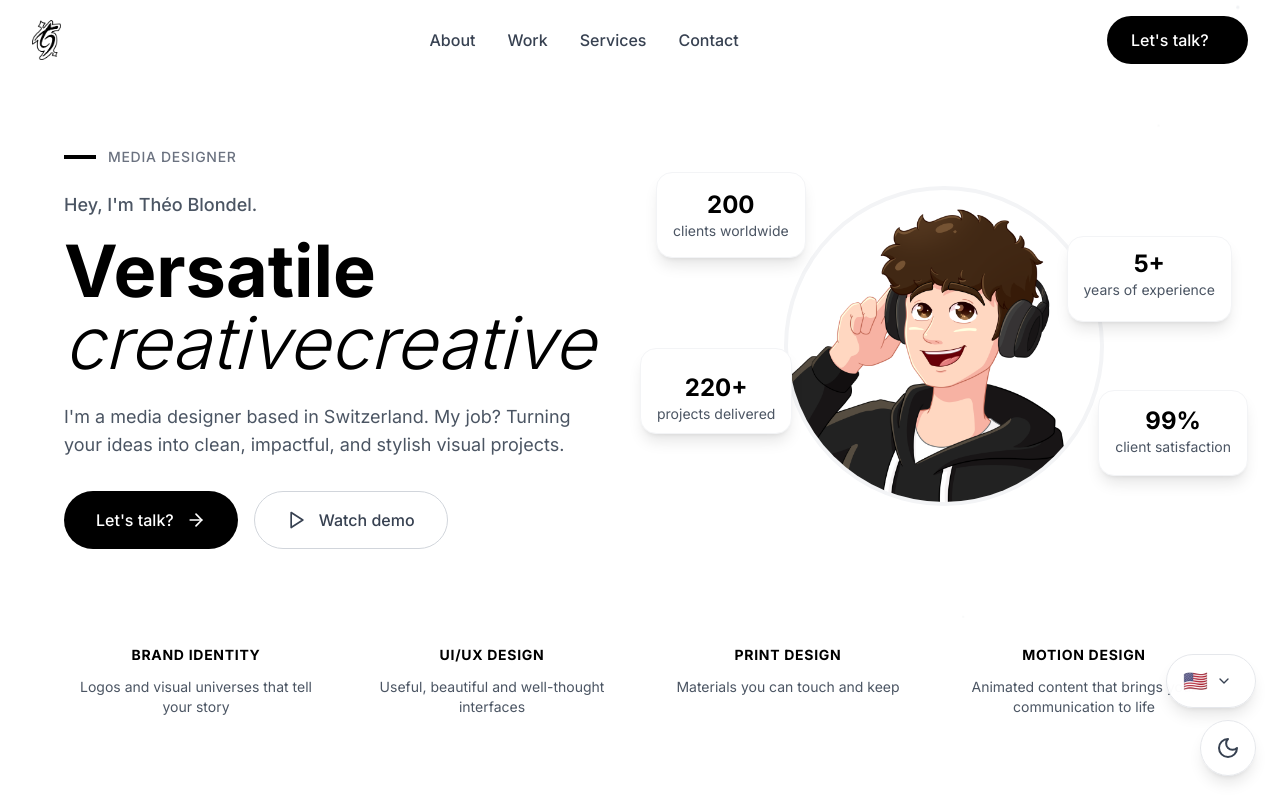
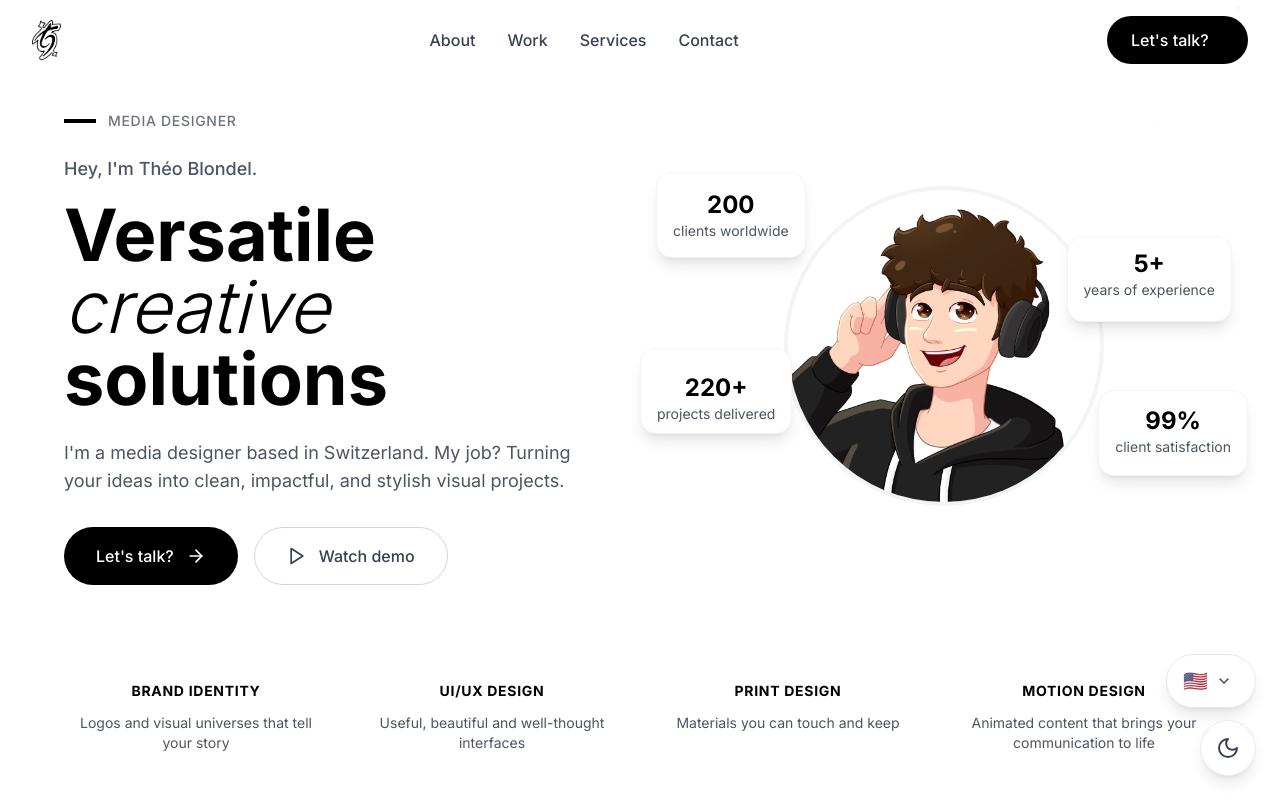
Before and after one commit to serfgxgsdfgcvg/xcfgv, a React (Vite) app: page / in a window 1280 px wide. Shown: the top 800 px of the page. Built offline with nearby package versions, Linux system fonts and the light colour scheme.

Commit message:
Implémenter le titre à trois lignes avec les bons textes et animations

```diff
--- a/src/components/Hero.tsx
+++ b/src/components/Hero.tsx
@@ -85,7 +85,7 @@ export default function Hero() {
                       transition={{ delay: 0.4 }}
                       className="block"
                     >
-                     {t('hero.title1')}
+                      {t('hero.title1')}
                     </motion.span>
                     <motion.span
                       initial={{ opacity: 0, y: 30 }}
@@ -93,8 +93,15 @@ export default function Hero() {
                       transition={{ delay: 0.5 }}
                       className="block italic font-light"
                     >
-                     {t('hero.title2')}
                       {t('hero.title2')}
+                    </motion.span>
+                    <motion.span
+                      initial={{ opacity: 0, y: 30 }}
+                      animate={{ opacity: 1, y: 0 }}
+                      transition={{ delay: 0.6 }}
+                      className="block font-bold"
+                    >
+                      {t('hero.title3')}
                     </motion.span>
                   </h1>
                 </motion.div>
@@ -102,7 +109,7 @@ export default function Hero() {
                 <motion.p
                   initial={{ opacity: 0, y: 20 }}
                   animate={{ opacity: 1, y: 0 }}
-                  transition={{ delay: 0.7 }}
+                  transition={{ delay: 0.8 }}
                   className="text-base sm:text-lg text-gray-600 dark:text-gray-300 leading-relaxed max-w-lg mx-auto lg:mx-0 text-balance"
                 >
                   {t('hero.description')}
@@ -112,7 +119,7 @@ export default function Hero() {
               <motion.div
                 initial={{ opacity: 0, y: 20 }}
                 animate={{ opacity: 1, y: 0 }}
-                transition={{ delay: 0.8 }}
+                transition={{ delay: 0.9 }}
                 className="flex flex-col sm:flex-row gap-3 sm:gap-4 justify-center lg:justify-start"
               >
                 <motion.button
```
